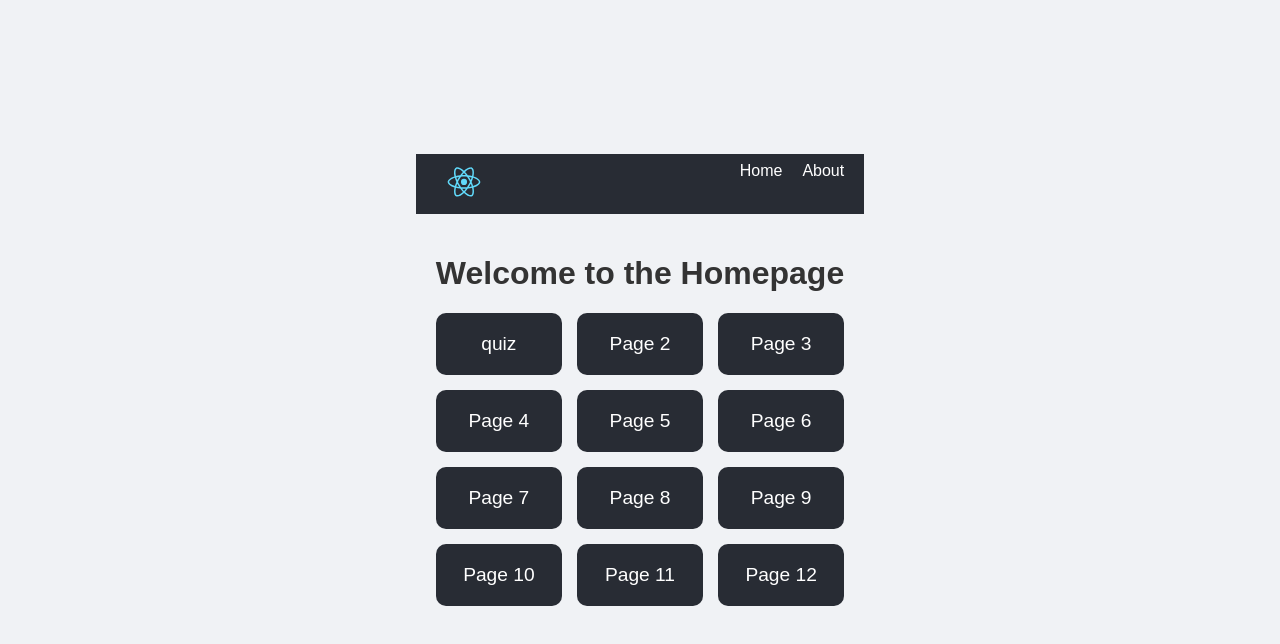
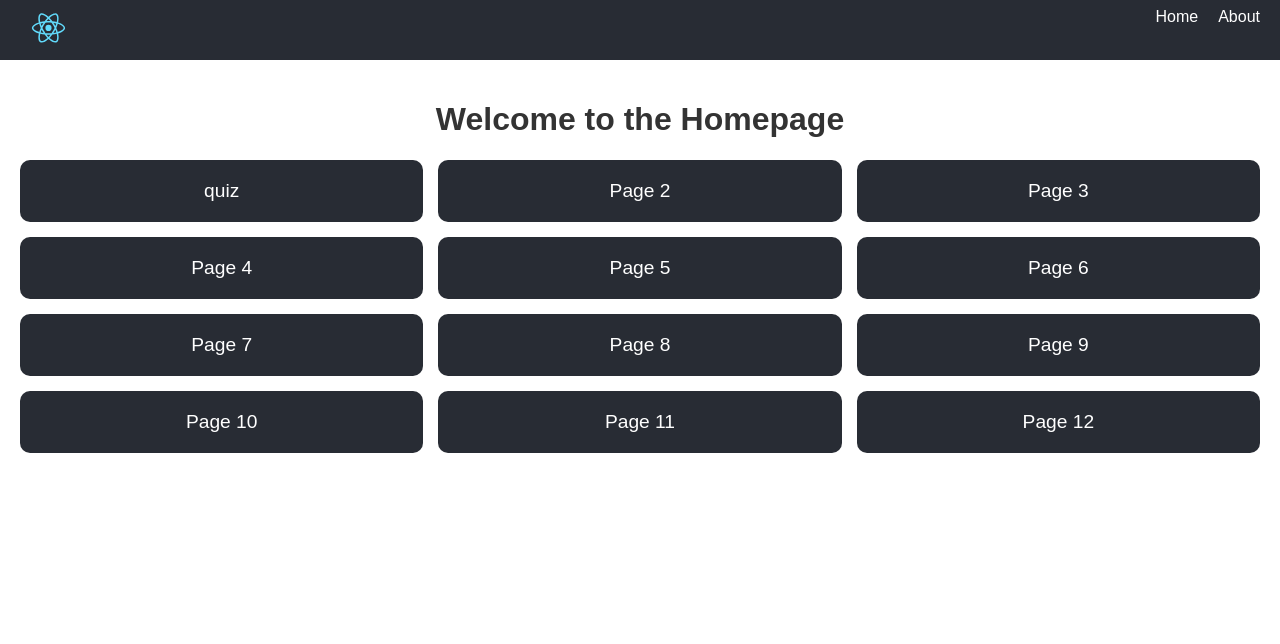
Before and after one commit to majaguenther/webprogrammierung, a React (Create React App) app: page / in a window 1280 px wide. Shown: the top 644 px of the page. Built offline with nearby package versions, Linux system fonts and the light colour scheme.

Commit message:
Anpassung

```diff
--- a/src/Home.css
+++ b/src/Home.css
@@ -7,7 +7,6 @@
     display: grid;
     grid-template-columns: repeat(3, 1fr); /* 3x4 Grid */
     gap: 15px;
-    max-width: 800px;
     margin: 20px auto;
 }
 
--- a/src/Navbar.css
+++ b/src/Navbar.css
@@ -8,7 +8,6 @@
 
 .navbar-container {
     width: 100%;
-    max-width: 1200px;
     margin: 0 auto;
     padding: 0 20px;
     display: flex;
--- a/src/quizes/Quiz.css
+++ b/src/quizes/Quiz.css
@@ -1,10 +1,9 @@
 body {
-    display: flex;
     justify-content: center;
     align-items: center;
     height: 100vh;
     margin: 0;
-    background-color: #f0f2f5;
+    background-color: #fff;
     font-family: Arial, sans-serif;
     overflow: auto;
 }
@@ -15,7 +14,6 @@ body {
     padding: 20px;
     background-color: #fff;
     border-radius: 12px;
-    box-shadow: 0 4px 10px rgba(0, 0, 0, 0.2);
 }
 
 h1 {
```
